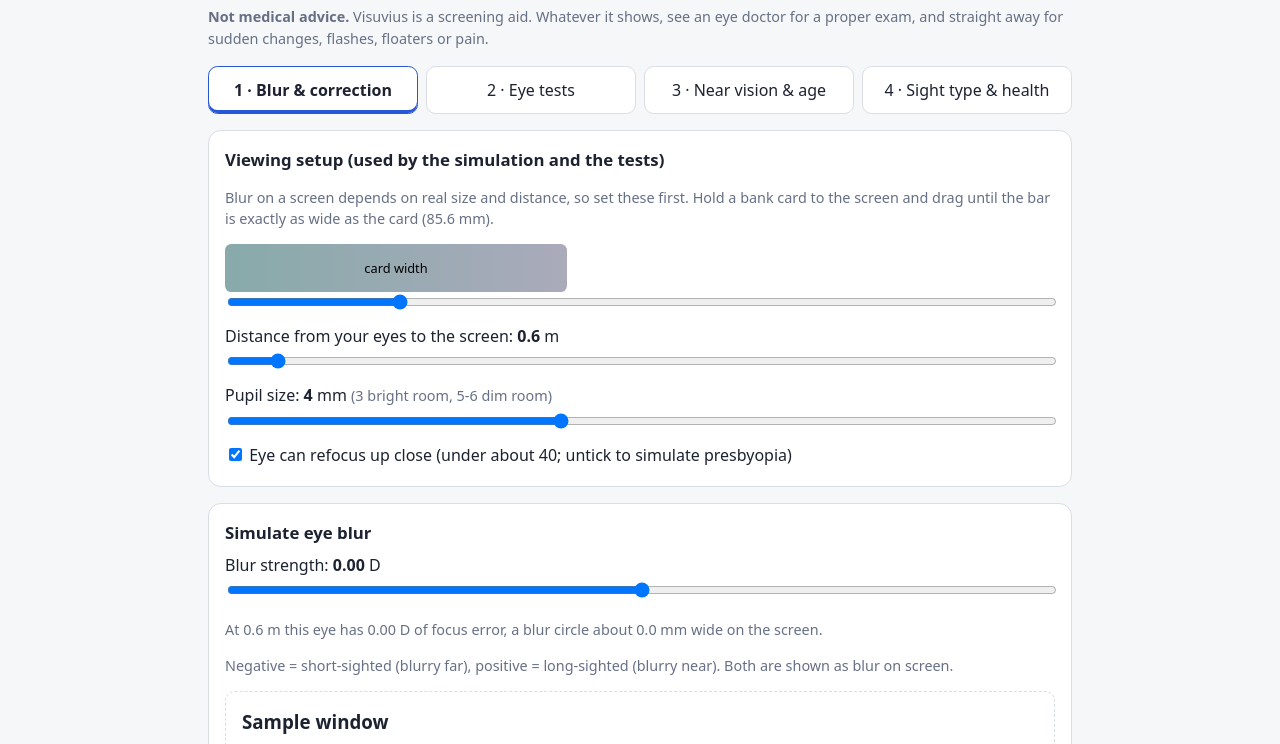
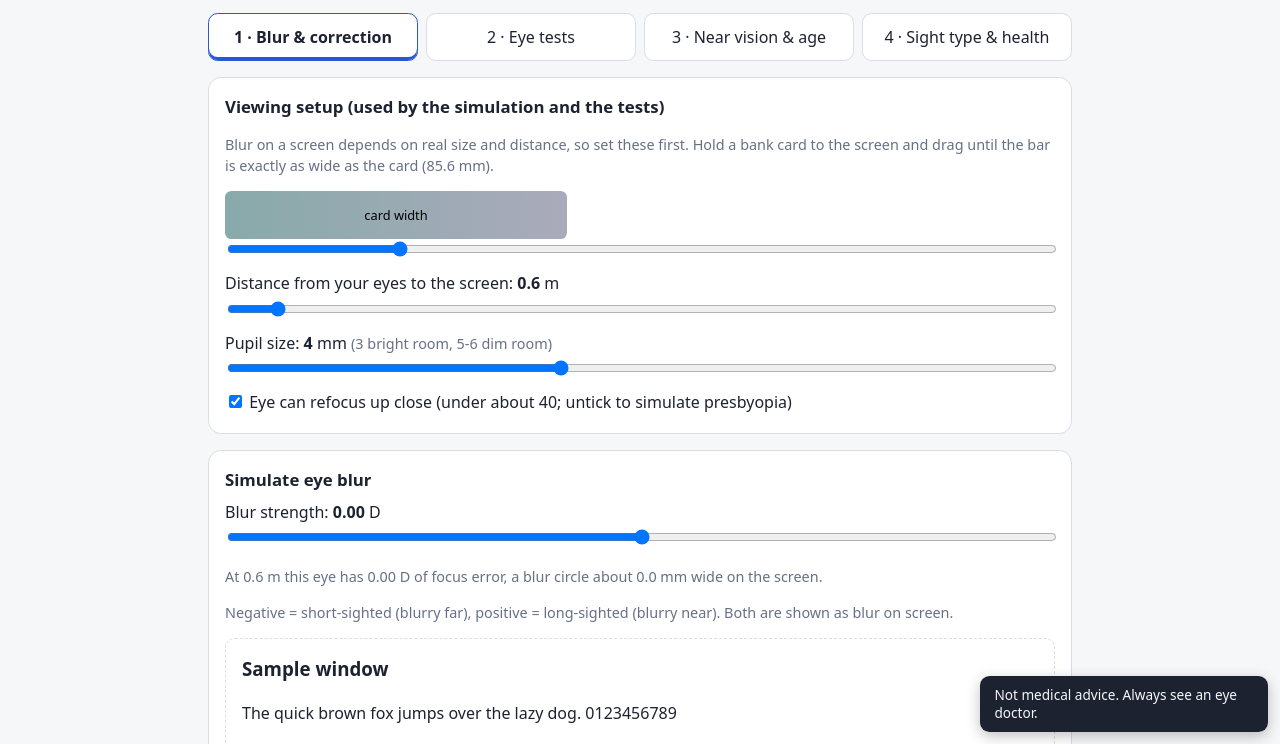
Before and after one commit to JTMauro/Builder, a plain HTML site: page vision_tool/index.html in a window 1280 px wide. Shown: the part 56-800 px from the top of the page. Drawn offline with Linux system fonts and the light colour scheme.

Commit message:
Show not-medical-advice notice as a brief lower-right toast
Co-Authored-By: Claude Sonnet 5.5 <noreply@anthropic.com>
Claude-Session: https://claude.ai/code/session_01V21hogrdnJEBknxfzridvZ

```diff
--- a/vision_tool/index.html
+++ b/vision_tool/index.html
@@ -31,6 +31,9 @@ button.b.alt{background:transparent;color:var(--accent)}
 .res{font-size:1.1rem}
 .duo{display:flex;gap:0;border-radius:.5rem;overflow:hidden;border:1px solid var(--line)}
 .duo div{flex:1;display:flex;align-items:center;justify-content:center;color:#000;font-weight:700;letter-spacing:.3em;padding:1.2rem .4rem;min-width:0;overflow:hidden}
+#toast{position:fixed;right:max(12px,env(safe-area-inset-right,0px));bottom:max(12px,env(safe-area-inset-bottom,0px));max-width:18rem;padding:.6rem .9rem;border-radius:.6rem;background:var(--ink);color:var(--bg);font-size:.85rem;line-height:1.35;box-shadow:0 4px 14px rgba(0,0,0,.25);opacity:1;transition:opacity .6s}
+#toast.gone{opacity:0;pointer-events:none}
+@media (prefers-reduced-motion:reduce){#toast{transition:none}}
 .pv{background:#fff;color:#000;border:1px solid var(--line);border-radius:.5rem;padding:.6rem;overflow:hidden;line-height:1.3}
 </style>
 </head>
@@ -44,7 +47,6 @@ button.b.alt{background:transparent;color:var(--accent)}
 
 <div id="ui">
   <div class="row" style="justify-content:space-between"><h1>Visuvius</h1><button class="b" id="revert" hidden title="Shortcut: Esc">Revert screen to normal</button></div>
-  <p class="mute" style="margin:-.4rem 0 1rem"><b>Not medical advice.</b> Visuvius is a screening aid. Whatever it shows, see an eye doctor for a proper exam, and straight away for sudden changes, flashes, floaters or pain.</p>
   <div class="tabs" role="tablist">
     <button role="tab" id="t1" aria-selected="true">1 · Blur &amp; correction</button>
     <button role="tab" id="t2" aria-selected="false">2 · Eye tests</button>
@@ -209,6 +211,8 @@ button.b.alt{background:transparent;color:var(--accent)}
     </div>
   </section>
 </div>
+
+<div id="toast" role="status" aria-live="polite">Not medical advice. Always see an eye doctor.</div>
 
 <script>
 const $ = s => document.querySelector(s);
@@ -533,6 +537,8 @@ addEventListener('keydown', e=>{ if(e.key==='Escape') revert(); });
 // Correction lives only in this page's styles, so closing the app drops it; clear it explicitly as well.
 addEventListener('pagehide', ()=>{ root.style.removeProperty('--scale'); root.style.removeProperty('--fix'); });
 
+setTimeout(()=>$('#toast').classList.add('gone'),6000);
+
 /* ---------- restore ---------- */
 $('#cardw').value = store.get('cardw',342); $('#cardRef').style.width = $('#cardw').value+'px';
 $('#dist').value = store.get('dist',0.6);
```
